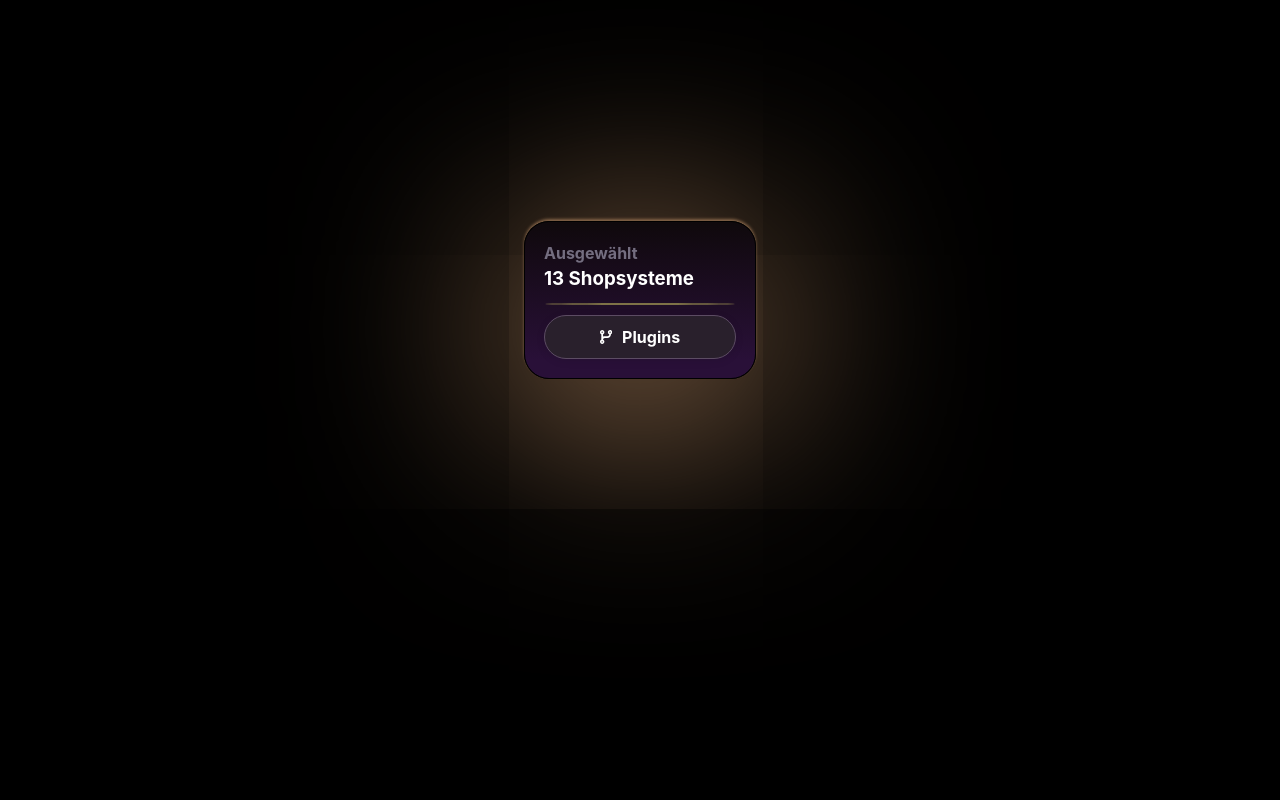
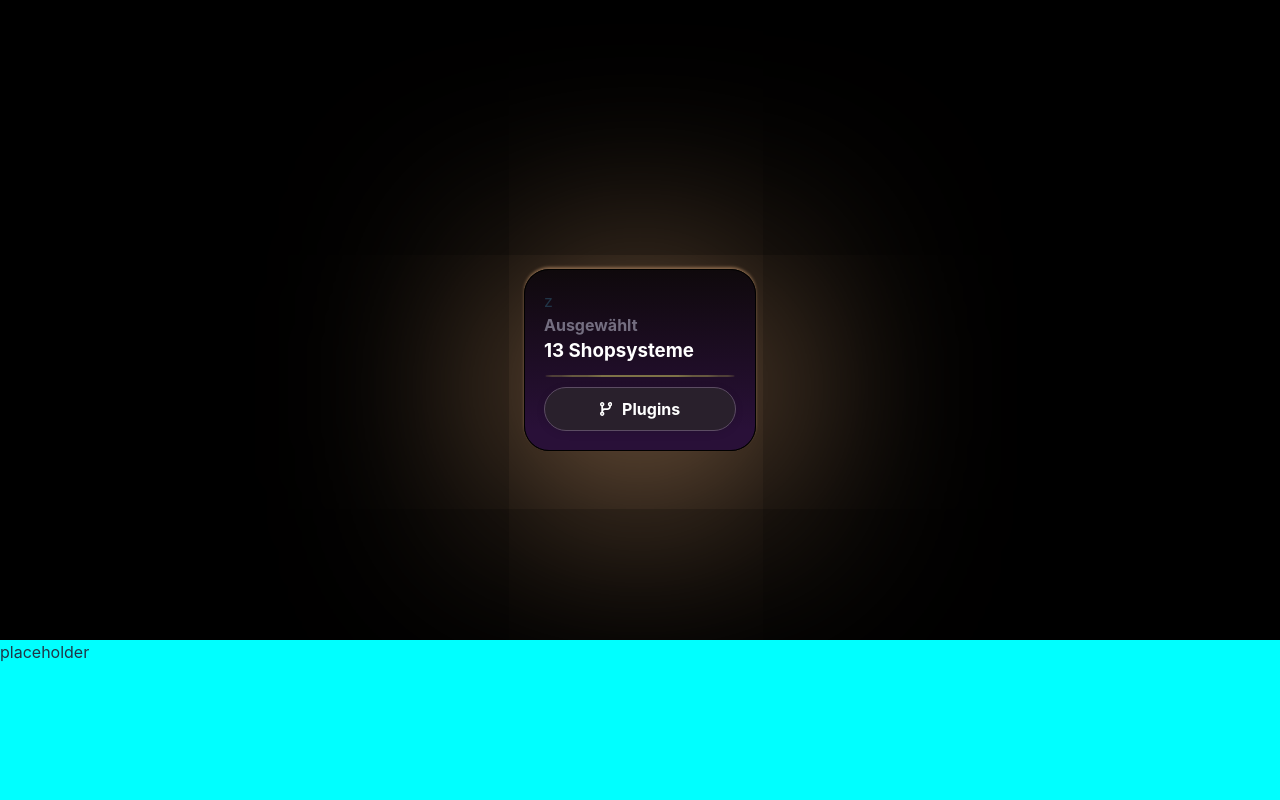
Before and after one commit to arief0303/payever-test-task-one, a website built with Vite: page index.html in a window 1280 px wide. Built offline with nearby package versions, Linux system fonts and the light colour scheme.

Commit message:
Refactor index.html layout and add placeholder section

```diff
--- a/index.html
+++ b/index.html
@@ -17,10 +17,11 @@
   <!-- <header id="app" style="display: flex; justify-content: center; align-items: center; width: 100%; height: 10vh;">
     <p>Payever Task One</p>
   </header> -->
-  <div style="display: flex; justify-content: center; align-items: center; height: 100vh;">
+  <div style="display: flex; flex-direction: column;">
+    <div style="display: flex; justify-content: center; align-items: center; height: 80vh;">
       <div id="card"
-      style="background: linear-gradient(0deg, rgb(41, 16, 56) 11%, rgba(15,9,12,1) 100%); border: 1px solid black; border-radius: 25px; padding: 19px; box-shadow: 0 -2px 3px 0px #866549, 0 27px 206px 29px #866549; margin-bottom: 200px;">
-      <div style="display: flex; height: 100%; flex-direction: column;">
+        style="background: linear-gradient(0deg, rgb(41, 16, 56) 11%, rgba(15,9,12,1) 100%); border: 1px solid black; border-radius: 25px; padding: 19px; box-shadow: 0 -2px 3px 0px #866549, 0 27px 206px 29px #866549; margin-top: 80px;">
+        <div style="display: flex; height: 100%; flex-direction: column;">z
           <h4 style="margin: 0; color: #746e80;">Ausgewählt</h4>
           <h3 style="margin: 0; color: white;">13 Shopsysteme</h3>
         </div>
@@ -37,6 +38,10 @@
         </div>
       </div>
     </div>
+    <div style="width:100vw; height: 20vh; background-color: aqua;">
+      placeholder
+    </div>
+  </div>
 
   <!-- <script type="module" src="/main.js"></script> -->
 </body>
```
Lines whose indentation alone changed are shown as unchanged.
